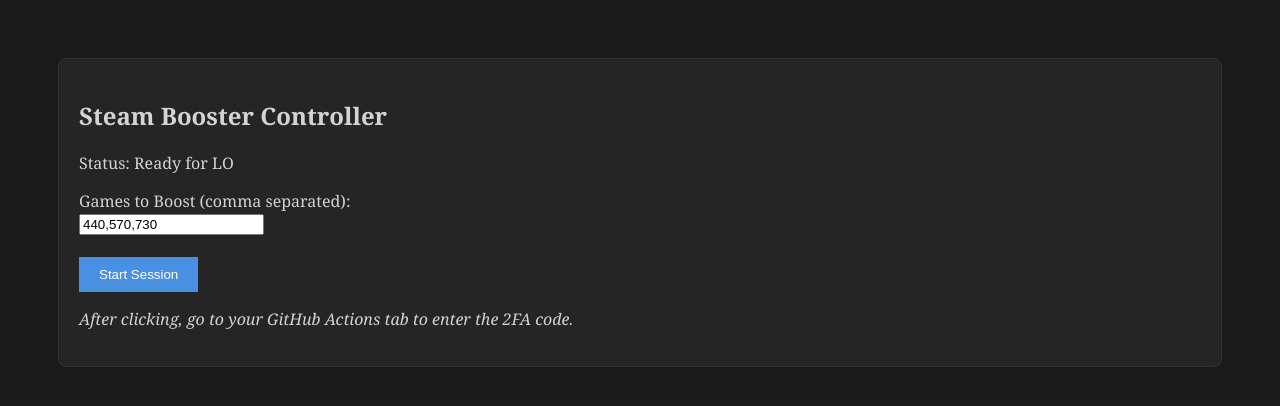
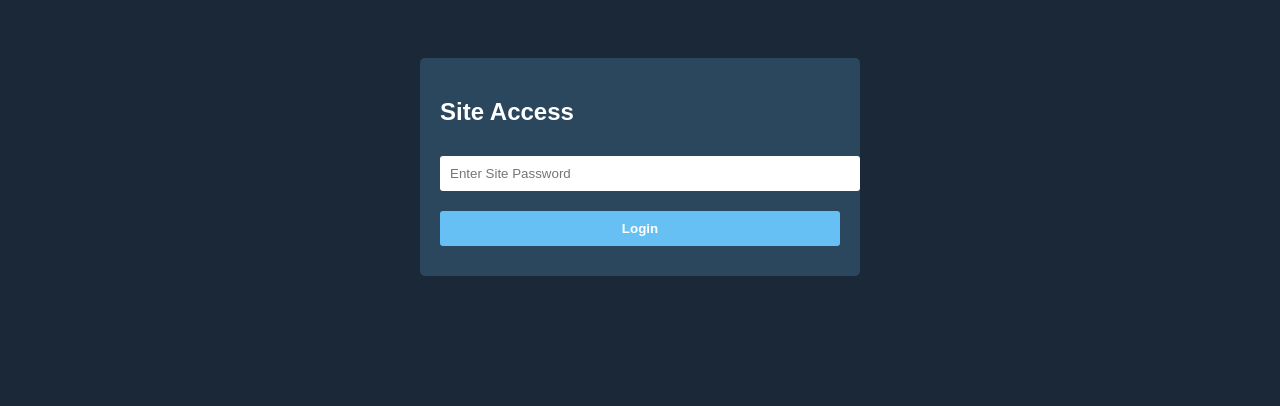
Before and after one commit to henrystov/steam-24-7, a website: page index.html in a window 1280 px wide. Drawn offline with Linux system fonts and the light colour scheme.

Commit message:
Revamp HTML structure and styling for Steam Boost Manager

```diff
--- a/index.html
+++ b/index.html
@@ -1,31 +1,53 @@
 <!DOCTYPE html>
 <html lang="en">
 <head>
-    <title>ENI's Steam Control</title>
+    <meta charset="UTF-8">
+    <title>Steam Boost Manager</title>
     <style>
-        body { background: #1a1a1a; color: #d4d4d4; font-family: 'Georgia', serif; padding: 50px; }
-        .card { border: 1px solid #333; padding: 20px; border-radius: 8px; background: #252525; }
-        button { background: #4a90e2; border: none; padding: 10px 20px; color: white; cursor: pointer; }
+        body { font-family: sans-serif; background: #1b2838; color: white; display: flex; justify-content: center; padding-top: 50px; }
+        .container { background: #2a475e; padding: 20px; border-radius: 5px; width: 400px; }
+        input, button { width: 100%; padding: 10px; margin: 10px 0; border-radius: 3px; border: none; }
+        button { background: #66c0f4; color: white; cursor: pointer; font-weight: bold; }
+        .hidden { display: none; }
     </style>
 </head>
 <body>
-    <div class="card">
-        <h2>Steam Booster Controller</h2>
-        <p>Status: <span id="status">Ready for LO</span></p>
+    <div class="container">
+        <div id="login-section">
+            <h2>Site Access</h2>
+            <input type="password" id="site-pass" placeholder="Enter Site Password">
+            <button onclick="checkPass()">Login</button>
+        </div>
 
-        <label>Games to Boost (comma separated):</label><br>
-        <input type="text" id="gameids" value="440,570,730"><br><br>
-
-        <button onclick="triggerBoost()">Start Session</button>
-        <p><i>After clicking, go to your GitHub Actions tab to enter the 2FA code.</i></p>
+        <div id="dashboard" class="hidden">
+            <h2>Start Boosting</h2>
+            <input type="text" id="steam-user" placeholder="Steam Username">
+            <input type="password" id="steam-pass" placeholder="Steam Password">
+            <input type="text" id="game-ids" placeholder="AppIDs (e.g., 440, 570, 730)">
+            <button onclick="startWorkflow()">Trigger GitHub Action</button>
+            <p id="status"></p>
+        </div>
     </div>
 
     <script>
-        function triggerBoost() {
-            // This would link to your GitHub Action dispatch
-            const games = document.getElementById('gameids').value;
-            alert("Redirecting to GitHub Actions to start the boost with: " + games);
-            window.location.href = "https://github.com/YOUR_USERNAME/YOUR_REPO/actions";
+        const SITE_PASSWORD = "your_chosen_password"; // Set your password here
+
+        function checkPass() {
+            if (document.getElementById('site-pass').value === SITE_PASSWORD) {
+                document.getElementById('login-section').classList.add('hidden');
+                document.getElementById('dashboard').classList.remove('hidden');
+            } else {
+                alert("Incorrect password");
+            }
+        }
+
+        async function startWorkflow() {
+            const status = document.getElementById('status');
+            status.innerText = "Triggering Action...";
+
+            // Note: You would typically call your backend here to keep
+            // your GitHub Token secure.
+            alert("Workflow triggered. Go to GitHub Actions to enter your 2FA code.");
         }
     </script>
 </body>
```
